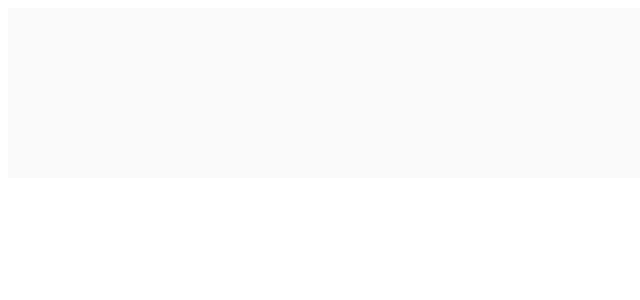
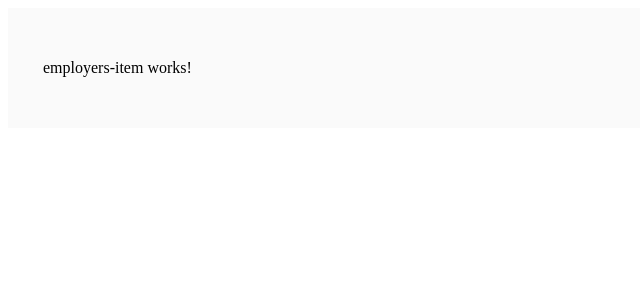
Before and after one commit to BOBRIWE/super-brands-task, an Angular app: page / in a window 1280 px wide. Shown: the top 300 px of the page, without its empty margins (0-640 px from the left). Built offline with nearby package versions, Linux system fonts and the light colour scheme.

Commit message:
Issue #2 employers item styling preparations

```diff
--- a/src/employers-list/components/employers-item/employers-item.component.scss
+++ b/src/employers-list/components/employers-item/employers-item.component.scss
@@ -0,0 +1,3 @@
+:host {
+  height: 100px;
+}
--- a/src/employers-list/components/employers-list/employers-list.component.html
+++ b/src/employers-list/components/employers-list/employers-list.component.html
@@ -1 +1,7 @@
-<p>employers-list works!</p>
+<header>
+
+</header>
+
+<main>
+  <app-employers-item></app-employers-item>
+</main>
--- a/src/employers-list/employers-list.module.ts
+++ b/src/employers-list/employers-list.module.ts
@@ -7,6 +7,9 @@
 
 @NgModule({
   declarations: [EmployersListComponent, EmployersItemComponent],
+  exports: [
+    EmployersListComponent
+  ],
   imports: [
     CommonModule
   ]
--- a/src/manage-employers-form/components/form-container/form-container.component.html
+++ b/src/manage-employers-form/components/form-container/form-container.component.html
@@ -1,5 +1,5 @@
 <section>
-  <article></article>
+  <app-employers-list></app-employers-list>
 </section>
 <section>
   <article></article>
--- a/src/manage-employers-form/components/form-container/form-container.component.scss
+++ b/src/manage-employers-form/components/form-container/form-container.component.scss
@@ -5,6 +5,4 @@
   padding: 35px;
 
   background: rgba(0, 0, 0, 0.02);
-
-  height: 100px;
 }
--- a/src/manage-employers-form/manage-employers-form.module.ts
+++ b/src/manage-employers-form/manage-employers-form.module.ts
@@ -1,6 +1,7 @@
 import { NgModule } from '@angular/core';
 import { CommonModule } from '@angular/common';
 import { FormContainerComponent } from './components/form-container/form-container.component';
+import { EmployersListModule } from '../employers-list/employers-list.module';
 
 
 
@@ -10,7 +11,8 @@
     FormContainerComponent
   ],
   imports: [
-    CommonModule
+    CommonModule,
+    EmployersListModule
   ]
 })
 export class ManageEmployersFormModule { }
```
